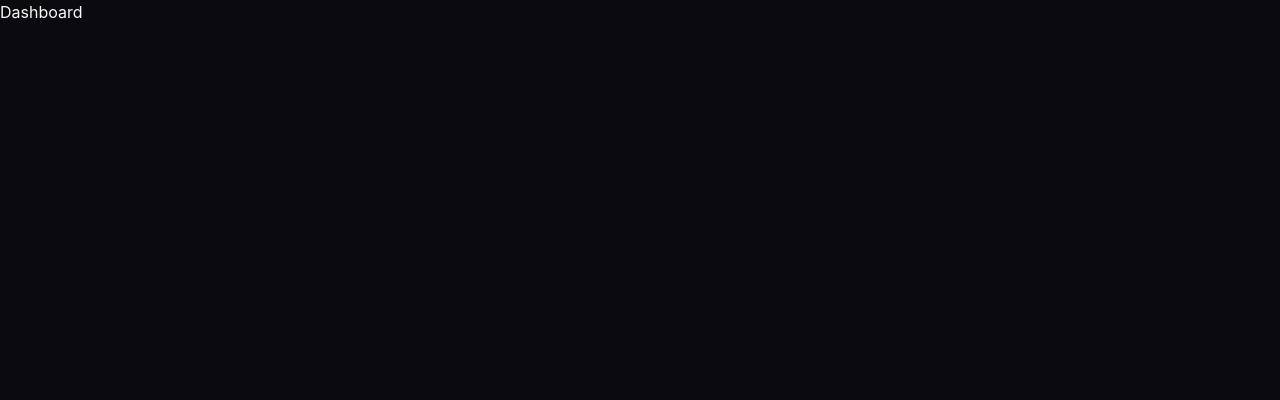
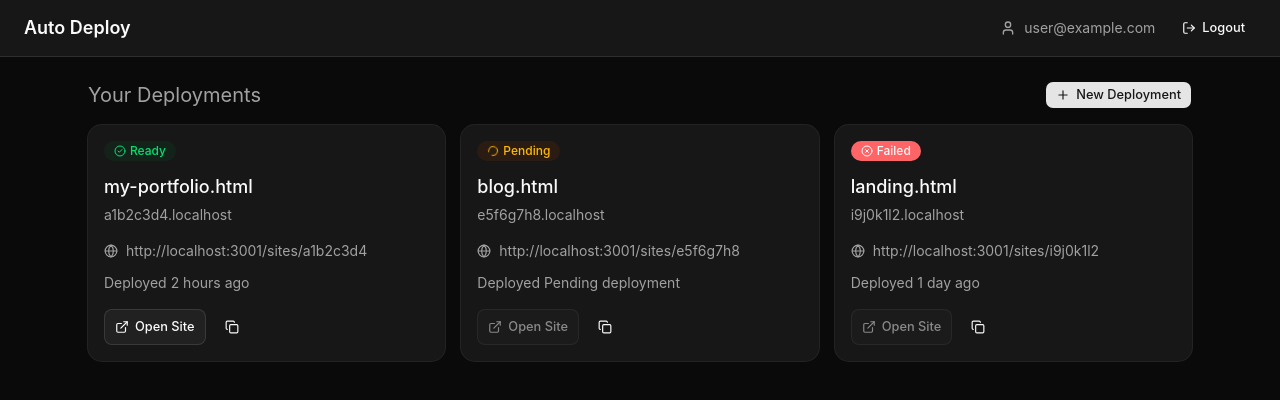
Before and after one commit to tejaxhvi/AutoDeploy, a React (Vite) app in the folder frontend/: page /dashboard in a window 1280 px wide. Shown: the top 400 px of the page. Built offline with nearby package versions, Linux system fonts and the light colour scheme.

Commit message:
feat: build Dashboard page with deployment list and New Deployment dialog

```diff
--- /dev/null
+++ b/frontend/src/components/ui/dialog.jsx
@@ -0,0 +1,151 @@
+import * as React from "react"
+import { Dialog as DialogPrimitive } from "radix-ui"
+
+import { cn } from "@/lib/utils"
+import { Button } from "@/components/ui/button"
+import { XIcon } from "lucide-react"
+
+function Dialog({
+  ...props
+}) {
+  return <DialogPrimitive.Root data-slot="dialog" {...props} />;
+}
+
+function DialogTrigger({
+  ...props
+}) {
+  return <DialogPrimitive.Trigger data-slot="dialog-trigger" {...props} />;
+}
+
+function DialogPortal({
+  ...props
+}) {
+  return <DialogPrimitive.Portal data-slot="dialog-portal" {...props} />;
+}
+
+function DialogClose({
+  ...props
+}) {
+  return <DialogPrimitive.Close data-slot="dialog-close" {...props} />;
+}
+
+function DialogOverlay({
+  className,
+  ...props
+}) {
+  return (
+    <DialogPrimitive.Overlay
+      data-slot="dialog-overlay"
+      className={cn(
+        "fixed inset-0 isolate z-50 bg-black/10 duration-100 supports-backdrop-filter:backdrop-blur-xs data-open:animate-in data-open:fade-in-0 data-closed:animate-out data-closed:fade-out-0",
+        className
+      )}
+      {...props} />
+  );
+}
+
+function DialogContent({
+  className,
+  children,
+  showCloseButton = true,
+  ...props
+}) {
+  return (
+    <DialogPortal>
+      <DialogOverlay />
+      <DialogPrimitive.Content
+        data-slot="dialog-content"
+        className={cn(
+          "fixed top-1/2 left-1/2 z-50 grid w-full max-w-[calc(100%-2rem)] -translate-x-1/2 -translate-y-1/2 gap-4 rounded-xl bg-popover p-4 text-sm text-popover-foreground ring-1 ring-foreground/10 duration-100 outline-none sm:max-w-sm data-open:animate-in data-open:fade-in-0 data-open:zoom-in-95 data-closed:animate-out data-closed:fade-out-0 data-closed:zoom-out-95",
+          className
+        )}
+        {...props}>
+        {children}
+        {showCloseButton && (
+          <DialogPrimitive.Close data-slot="dialog-close" asChild>
+            <Button variant="ghost" className="absolute top-2 right-2" size="icon-sm">
+              <XIcon />
+              <span className="sr-only">Close</span>
+            </Button>
+          </DialogPrimitive.Close>
+        )}
+      </DialogPrimitive.Content>
+    </DialogPortal>
+  );
+}
+
+function DialogHeader({
+  className,
+  ...props
+}) {
+  return (
+    <div
+      data-slot="dialog-header"
+      className={cn("flex flex-col gap-2", className)}
+      {...props} />
+  );
+}
+
+function DialogFooter({
+  className,
+  showCloseButton = false,
+  children,
+  ...props
+}) {
+  return (
+    <div
+      data-slot="dialog-footer"
+      className={cn(
+        "-mx-4 -mb-4 flex flex-col-reverse gap-2 rounded-b-xl border-t bg-muted/50 p-4 sm:flex-row sm:justify-end",
+        className
+      )}
+      {...props}>
+      {children}
+      {showCloseButton && (
+        <DialogPrimitive.Close asChild>
+          <Button variant="outline">Close</Button>
+        </DialogPrimitive.Close>
+      )}
+    </div>
+  );
+}
+
+function DialogTitle({
+  className,
+  ...props
+}) {
+  return (
+    <DialogPrimitive.Title
+      data-slot="dialog-title"
+      className={cn("text-base leading-none font-medium", className)}
+      {...props} />
+  );
+}
+
+function DialogDescription({
+  className,
+  ...props
+}) {
+  return (
+    <DialogPrimitive.Description
+      data-slot="dialog-description"
+      className={cn(
+        "text-sm text-muted-foreground *:[a]:underline *:[a]:underline-offset-3 *:[a]:hover:text-foreground",
+        className
+      )}
+      {...props} />
+  );
+}
+
+export {
+  Dialog,
+  DialogClose,
+  DialogContent,
+  DialogDescription,
+  DialogFooter,
+  DialogHeader,
+  DialogOverlay,
+  DialogPortal,
+  DialogTitle,
+  DialogTrigger,
+}
--- a/frontend/src/pages/Dashboard.jsx
+++ b/frontend/src/pages/Dashboard.jsx
@@ -1,3 +1,96 @@
+import { LogOut, User, Plus } from "lucide-react"
+import { Button } from "@/components/ui/button"
+import { Separator } from "@/components/ui/separator"
+import { UploadDeploymentForm } from "@/components/UploadDeploymentForm"
+import { DeploymentGrid } from "@/components/DeploymentGrid"
+import { useState } from "react"
+import { Dialog, DialogContent, DialogHeader } from "@/components/ui/dialog"
+
+const mockDeployments = [
+  {
+    deploymentId: "a1b2c3d4",
+    status: "ready",
+    fileName: "my-portfolio.html",
+    subdomain: "a1b2c3d4.localhost",
+    publicUrl: "http://localhost:3001/sites/a1b2c3d4",
+    createdAt: "2026-08-21T10:00:00Z",
+    timeAgo: "2 hours ago",
+  },
+  {
+    deploymentId: "e5f6g7h8",
+    status: "pending",
+    fileName: "blog.html",
+    subdomain: "e5f6g7h8.localhost",
+    publicUrl: "http://localhost:3001/sites/e5f6g7h8",
+    createdAt: "2026-08-21T11:30:00Z",
+    timeAgo: "Pending deployment",
+  },
+  {
+    deploymentId: "i9j0k1l2",
+    status: "failed",
+    fileName: "landing.html",
+    subdomain: "i9j0k1l2.localhost",
+    publicUrl: "http://localhost:3001/sites/i9j0k1l2",
+    createdAt: "2026-08-21T09:00:00Z",
+    timeAgo: "1 day ago",
+  },
+]
+
 export default function Dashboard() {
-  return <div>Dashboard</div>;
+
+  const [isOpen, setIsOpen] = useState(false);
+
+  const handleUpload = (e) => {
+    e.preventDefault()
+    console.log("Upload submitted")
+  }
+
+
+  return (
+    <div className="min-h-dvh bg-background">
+      <header className="border-b bg-card">
+        <div className="mx-auto flex h-14 items-center justify-between gap-4 px-4 lg:px-6">
+          <h1 className="text-lg font-semibold">Auto Deploy</h1>
+
+          <div className="flex items-center gap-4">
+            <div className="flex items-center gap-2 text-sm text-muted-foreground">
+              <User size={16} />
+              user@example.com
+            </div>
+
+            <Button variant="ghost" size="sm" className="h-8 gap-1.5">
+              <LogOut size={14} />
+              Logout
+            </Button>
+          </div>
+        </div>
+      </header>
+
+      <main className="mx-auto max-w-6xl space-y-6 px-4 py-6 lg:px-6">
+
+        <Dialog open={isOpen} onOpenChange={setIsOpen}>
+          <DialogContent>
+            <DialogHeader>
+              <UploadDeploymentForm onUpload={handleUpload} />
+            </DialogHeader>
+          </DialogContent>
+        </Dialog>
+
+        <div>
+          <div className="flex items-center justify-between mb-4">
+            <h2 className="text-xl font-large text-muted-foreground">
+              Your Deployments
+            </h2>
+            <Button size="sm" className="gap-1.5"
+              onClick={() => setIsOpen(true)}
+            >
+              <Plus size={16} />
+              <h2> New Deployment </h2>
+            </Button>
+          </div>
+          <DeploymentGrid deployments={mockDeployments} isLoading={false} />
+        </div>
+      </main>
+    </div>
+  )
 }
```
